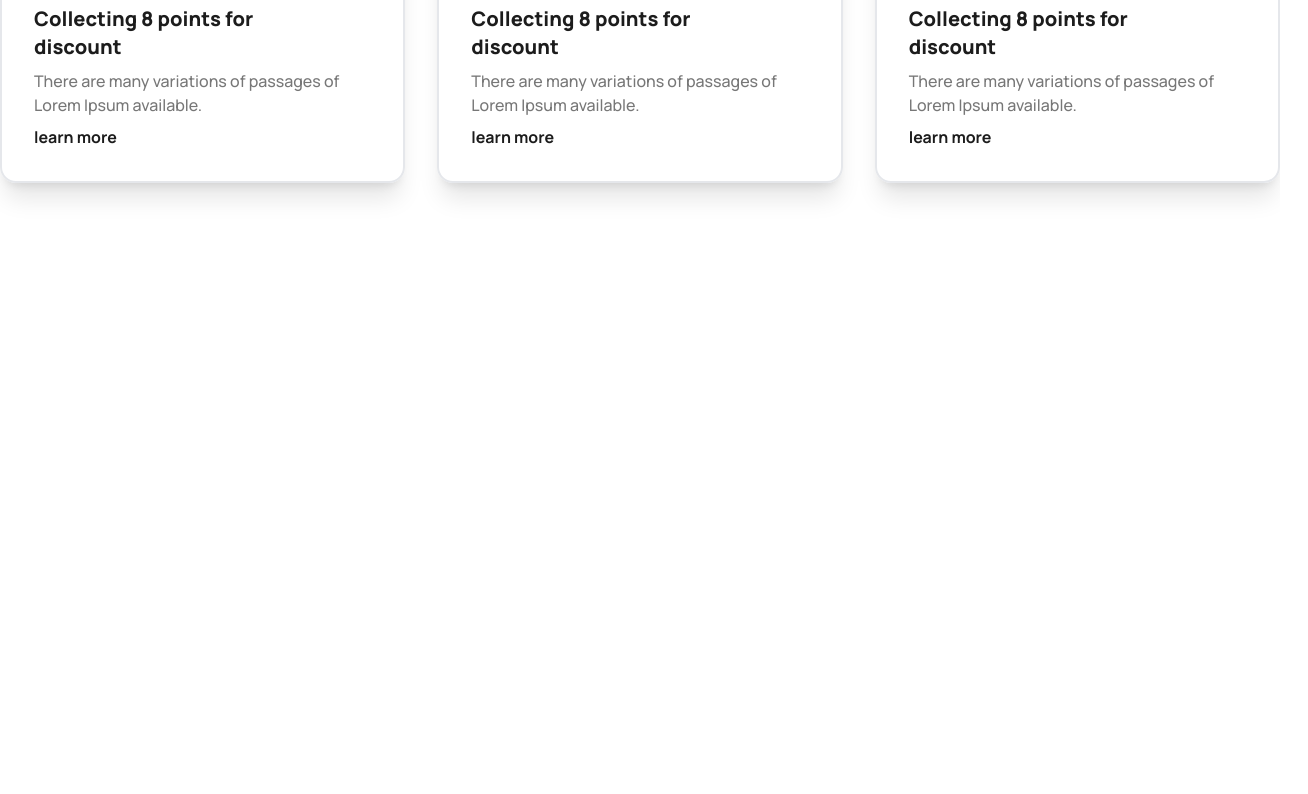
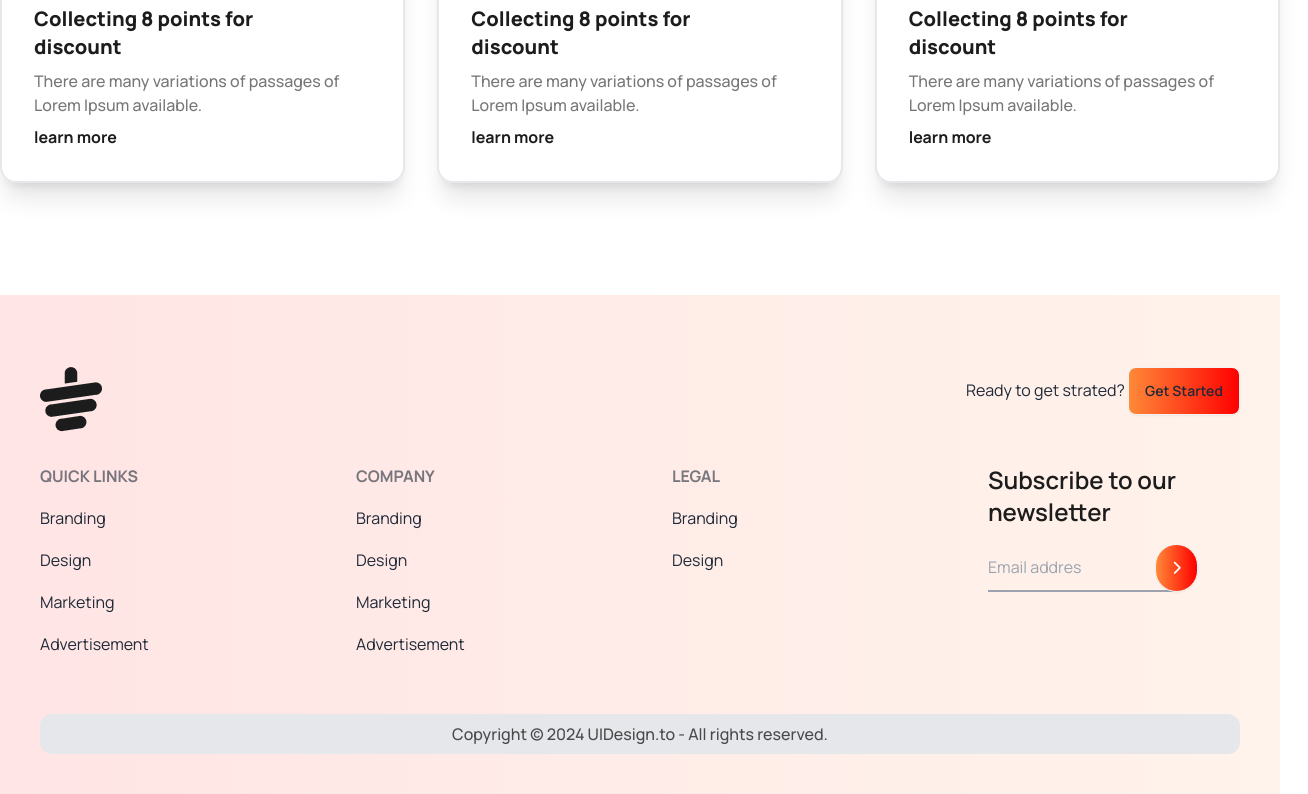
Before and after one commit to umayermdemon/Tea-House, a plain HTML site: page index.html in a window 1280 px wide. Shown: the part 3057-3851 px from the top of the page, 1308 px wide, since content can reach past the window. Before the commit the page ends 3352 px from the top, so only its background shows below. Drawn offline with nearby package versions, Linux system fonts and the light colour scheme.

Commit message:
footer completed

```diff
--- a/index.html
+++ b/index.html
@@ -41,6 +41,14 @@
     <style>
       .font-manrope {
         font-family: "Manrope", sans-serif;
+      }
+
+      footer nav li{
+        list-style: none;
+        margin: 18px 0;
+      }
+      footer nav li a{
+        text-decoration: none;
       }
     </style>
   </head>
@@ -330,8 +338,54 @@
       </section>
     </main>
 
-    <footer></footer>
+    <!-- footer section -->
+    <footer class="bg-gradient-to-r from-[#FF00001A] to-[#FF89381A] p-10 text-base-content ">
+      <div class="max-w-7xl mx-auto flex gap-2 lg:justify-between my-6 lg:my-8">
+        <img src="images/cup.png" alt="" >
+        <p>
+          <span>Ready to get strated?</span>
+          <button class="btn bg-gradient-to-r from-start-color to-end-color">Get Started</button>
+        </p>
+      </div>
+     <div class="grid grid-cols-2 lg:grid-cols-4 gap-5 lg:gap-16  max-w-7xl mx-auto">
+      <nav>
+        <header class="footer-title">Quick Links</header>
+        <li><a class="link link-hover">Branding</a></li>
+        <li><a class="link link-hover">Design</a></li>
+        <li><a class="link link-hover">Marketing</a></li>
+        <li><a class="link link-hover">Advertisement</a></li>
+      </nav>
+      <nav>
+        <header class="footer-title">Company</header>
+        <li><a class="link link-hover">Branding</a></li>
+        <li><a class="link link-hover">Design</a></li>
+        <li><a class="link link-hover">Marketing</a></li>
+        <li><a class="link link-hover">Advertisement</a></li>
+      </nav>
+      <nav>
+        <header class="footer-title">Legal</header>
+        <li><a class="link link-hover">Branding</a></li>
+        <li><a class="link link-hover">Design</a></li>
+      </nav>
+      <form>
+        <header class="text-primary-color text-xl lg:text-2xl font-semibold">Subscribe to our <br> newsletter</header>
+        <fieldset class=" w-40 lg:w-80">
+          <div class="flex mt-4">
+            <input type="text" placeholder="Email addres" class="border-b-2 border-gray-400 bg-transparent outline-none" />
+            <button class=" btn -ml-6 bg-gradient-to-r from-start-color to-end-color rounded-full "><i class="fa-solid fa-chevron-right text-white"></i></button>
+          </div>
+        </fieldset>
+      </form>
+     </div>
+
+     <div class="lg:max-w-7xl mt-10 mx-auto flex justify-center bg-gray-200 rounded-xl ">
+      <aside>
+        <p class="text-[#494949] text-sm lg:text-base  p-2 font-medium">Copyright © 2024 UIDesign.to - All rights reserved.</p>
+      </aside>
+     </div>
+
+    </footer>
   </body>
 </html>
 
-<!-- bg-gradient-to-r from-start-color to-end-color -->
+<!-- bg-gradient-to-r from-[#FF00001A] to-[#FF89381A] -->
```
